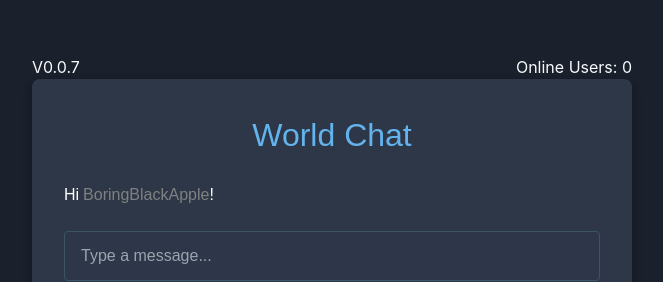
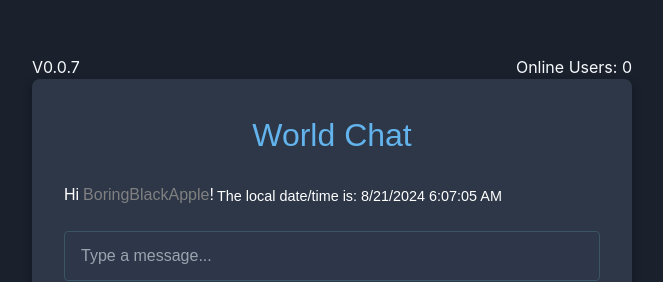
Before and after one commit to George-Freedland/p2p-chat-app, a React (Create React App) app: page / in a window 1280 px wide. Shown: the part 168-450 px from the top of the page, without its empty margins (308-971 px from the left). Built offline with nearby package versions, Linux system fonts and the light colour scheme; no server answers.

Commit message:
add date

```diff
--- a/src/App.js
+++ b/src/App.js
@@ -50,7 +50,7 @@ const App = () => {
 
   useEffect(() => {
     const nameSet1 = ['Boring', 'Amazing', 'Wicked', 'Speedy', 'Happy', 'Sad', 'Hopeful', 'Dreamy', 'Savage', 'Laughing', 'Trippy', 'Lost', 'Funny', 'Flawless', 'Perfect', 'Stable', 'Active', 'Rich'];
-    const nameSet2 = ['Lime', 'Teal', 'Maroon', 'Red', 'Orange', 'Yellow', 'Green', 'Aqua', 'Fuchsia', 'Violet', 'Grey', 'Black', 'White'];
+    const nameSet2 = ['Lime', 'Teal', 'Red', 'Orange', 'Yellow', 'Green', 'Aqua', 'Fuchsia', 'Violet', 'Grey', 'Black', 'White'];
     const nameSet3 = ['Banana', 'Apple', 'Cherry', 'Laptop', 'Rabbit', 'Whale', 'Ocean', 'House', 'Robot', 'Phone', 'Gem', 'Marble', 'Speaker', 'Light', 'Bottle', 'Mouse', 'Rose', 'Flower', 'Corridor'];
     setUsername(nameSet1[Math.floor(Math.random() * nameSet1.length)] + nameSet2[Math.floor(Math.random() * nameSet2.length)] + nameSet3[Math.floor(Math.random() * nameSet3.length)])
     setColor(nameSet2[Math.floor(Math.random() * nameSet2.length)])
@@ -59,10 +59,14 @@ const App = () => {
   const sendMessage = (e) => {
     e.preventDefault();
     if (message.trim()) {
-      socket.emit('chat message', { message, username, color });
+      socket.emit('chat message', { message, username, color, formattedDate, formattedTime });
       setMessage('');
     }
   };
+
+  const currentDateTime = new Date();
+  const formattedDate = currentDateTime.toLocaleDateString();
+  const formattedTime = currentDateTime.toLocaleTimeString();
 
   return (
     <>
@@ -71,13 +75,14 @@ const App = () => {
       </div>
       <div className='container'>
         <h1>World Chat</h1>
-        <h4>Hi<div style={{ color, marginLeft: '0.25rem' }}>{username}</div>!</h4>
+        <h4>Hi<div style={{ color, marginLeft: '0.25rem' }}>{username}</div>! <div style={{ fontSize: '0.9rem', marginTop: '0.2rem', marginLeft: '0.2rem'}}>The local date/time is: {formattedDate} {formattedTime}</div></h4>
         <form onSubmit={sendMessage}>
           <input
             value={message}
             onChange={(e) => setMessage(e.target.value)}
             placeholder='Type a message...'
             maxLength={200}
+            minLength={2}
           />
           <button type='submit'>Send</button>
         </form>
@@ -87,7 +92,7 @@ const App = () => {
               className={`chat-message ${msg.isNew ? 'fade-in-scale' : ''}`}
               key={idx}
             >
-              <div style={{ color: msg.color }}>{msg.username}</div>: {msg.message}
+              <div style={{display: 'inline'}}><div style={{ display: 'flex' }}><b style={{ color: msg.color }}>{msg.username}</b>: {msg.message}</div><div style={{ fontSize: '0.8rem', color: 'lightgrey', fontStyle: 'italic' }}>{msg.formattedDate}{' '}{msg.formattedTime}</div></div>
             </div>
           ))}
         </div>
```
